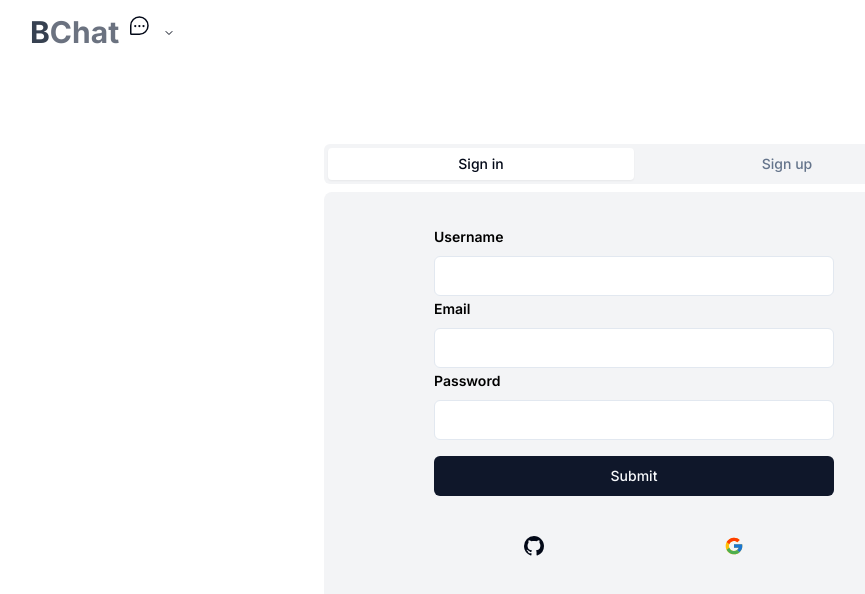
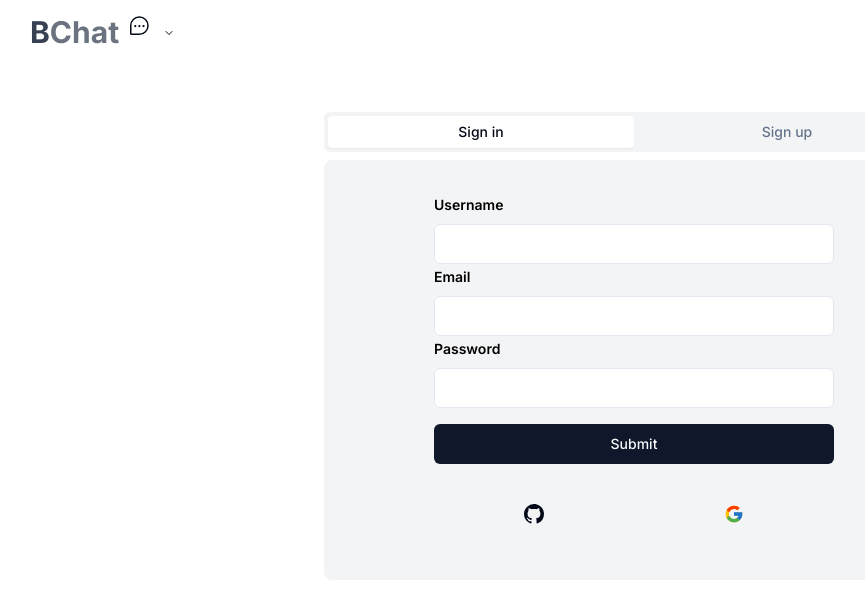
Before and after one commit to SubhPB/Bchat, a Next.js app: page /auth in a window 1280 px wide. Shown: the top 594 px of the page, without its empty margins (6-871 px from the left). Built offline with nearby package versions, Linux system fonts and the light colour scheme; no server answers.

Commit message:
completed functionality of confirm password

```diff
--- a/src/app/auth/_components/Signup.tsx
+++ b/src/app/auth/_components/Signup.tsx
@@ -3,10 +3,10 @@
 
 import React from 'react'
 
-import {z} from 'zod';
+import {string, z} from 'zod';
 import { zodResolver } from "@hookform/resolvers/zod";
 
-import { useForm } from 'react-hook-form';
+import { useForm, Controller } from 'react-hook-form';
 
 import { Button } from "@/components/ui/button"
 import {
@@ -21,6 +21,7 @@ import { Input } from "@/components/ui/input"
 import OAuth from './OAuth';
 import { signUpAction } from '@/server/actions/auth';
 import { useRouter } from 'next/navigation';
+import { _console } from '@/utils/console';
 
 
 const signUpFormSchema= z.object({
@@ -49,7 +50,13 @@ function Signup() {
     }
   });
 
+  const password = form.watch('password');
+  const [verifyPassword, setVerifyPassword] = React.useState<string>('')
+
   const onSubmit = async (values: signUpFormValues) => {
+    if (verifyPassword !== password){
+      return
+    }
     await signUpAction({values}).then(
       user => router.push(`/?msg=Welcome+${user.name}`)
     )
@@ -110,6 +117,18 @@ function Signup() {
             }
           >
           </FormField>
+          {/* confirmPassword */}
+            <FormItem>
+              <FormLabel className='text-black text-sm font-semibold'>Confirm Password</FormLabel>
+              <FormControl>
+                <Input onChange={(e) => setVerifyPassword(e.target.value)} value={verifyPassword}></Input>
+              </FormControl>
+              {
+                verifyPassword && verifyPassword !== password && <FormMessage className='text-xs'>Field does not match with the password</FormMessage>
+              }
+
+            </FormItem>
+
           {/* firstName */}
           <FormField
             control={form.control}
--- a/src/app/auth/page.tsx
+++ b/src/app/auth/page.tsx
@@ -13,9 +13,9 @@ function AuthPage() {
     const tabValue = searchParams.get('type') === 'signup' ? 'signup' : 'signin'
 
     return (
-    <div className="w-full min-h-screen flex justify-center">
+    <div className="flex-grow flex justify-center">
 
-        <Tabs defaultValue={tabValue} className="w-[400px] md:w-[620px] mt-36 md:mt-20 ">
+        <Tabs defaultValue={tabValue} className="w-[400px] md:w-[620px] mt-20 md:mt-12 ">
             <TabsList className='w-full bg-gray-100'>
                 <TabsTrigger className='w-1/2 text-center' value="signin">Sign in</TabsTrigger>
                 <TabsTrigger className='w-1/2 text-center' value="signup">Sign up</TabsTrigger>
--- a/src/app/layout.tsx
+++ b/src/app/layout.tsx
@@ -20,9 +20,9 @@ export default function RootLayout({
   return (
     <html lang="en">
       <SessionProvider>
-        <body className={`px-3 flex flex-col w-screen min-h-[400px] h-screen ${inter.className}`}>
+        <body className={`px-3 flex flex-col w-full min-w-[400px] h-screen ${inter.className}`}>
           <Header/>
-          <section className="flex-grow-[1]">
+          <section className="flex-grow">
             {children}
           </section>
         </body>
```
